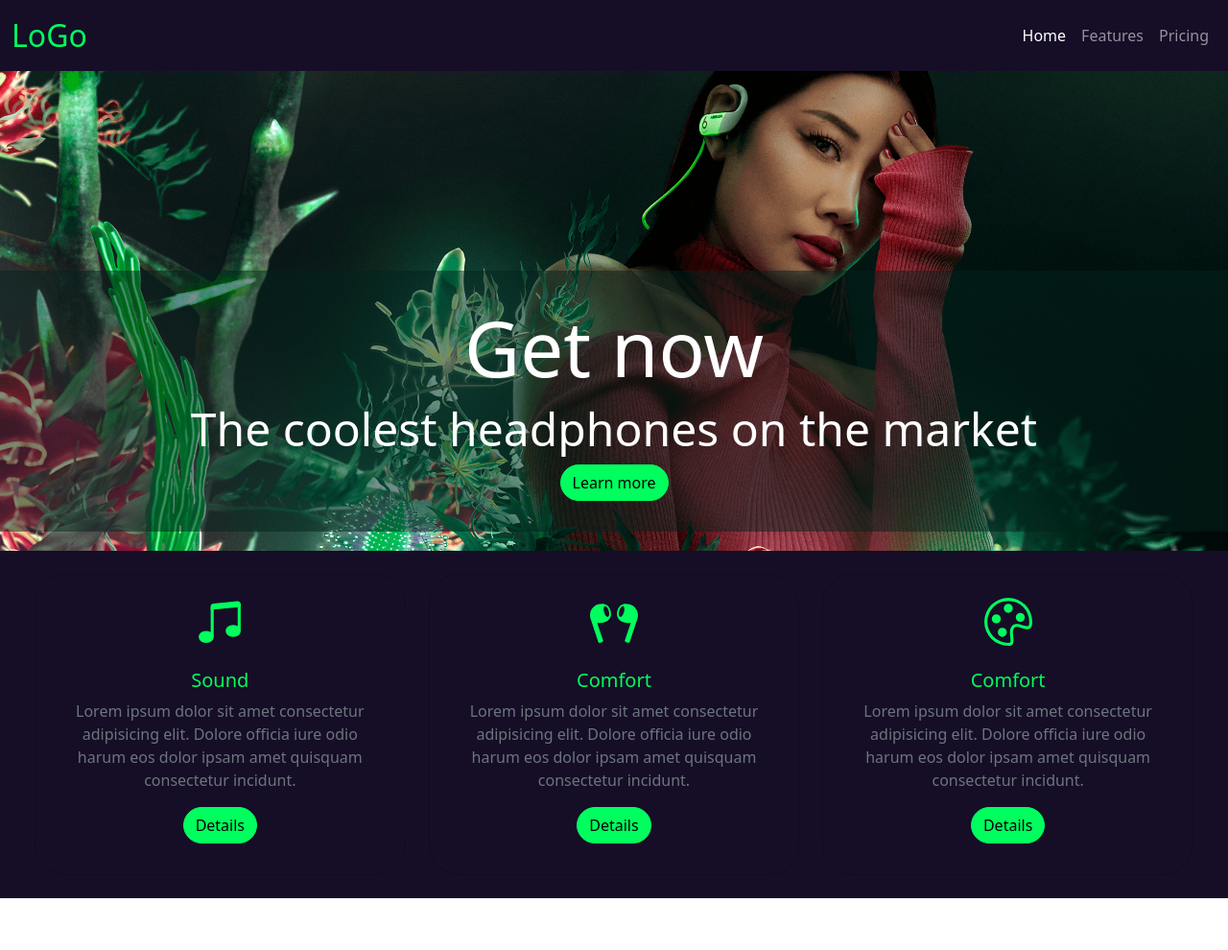
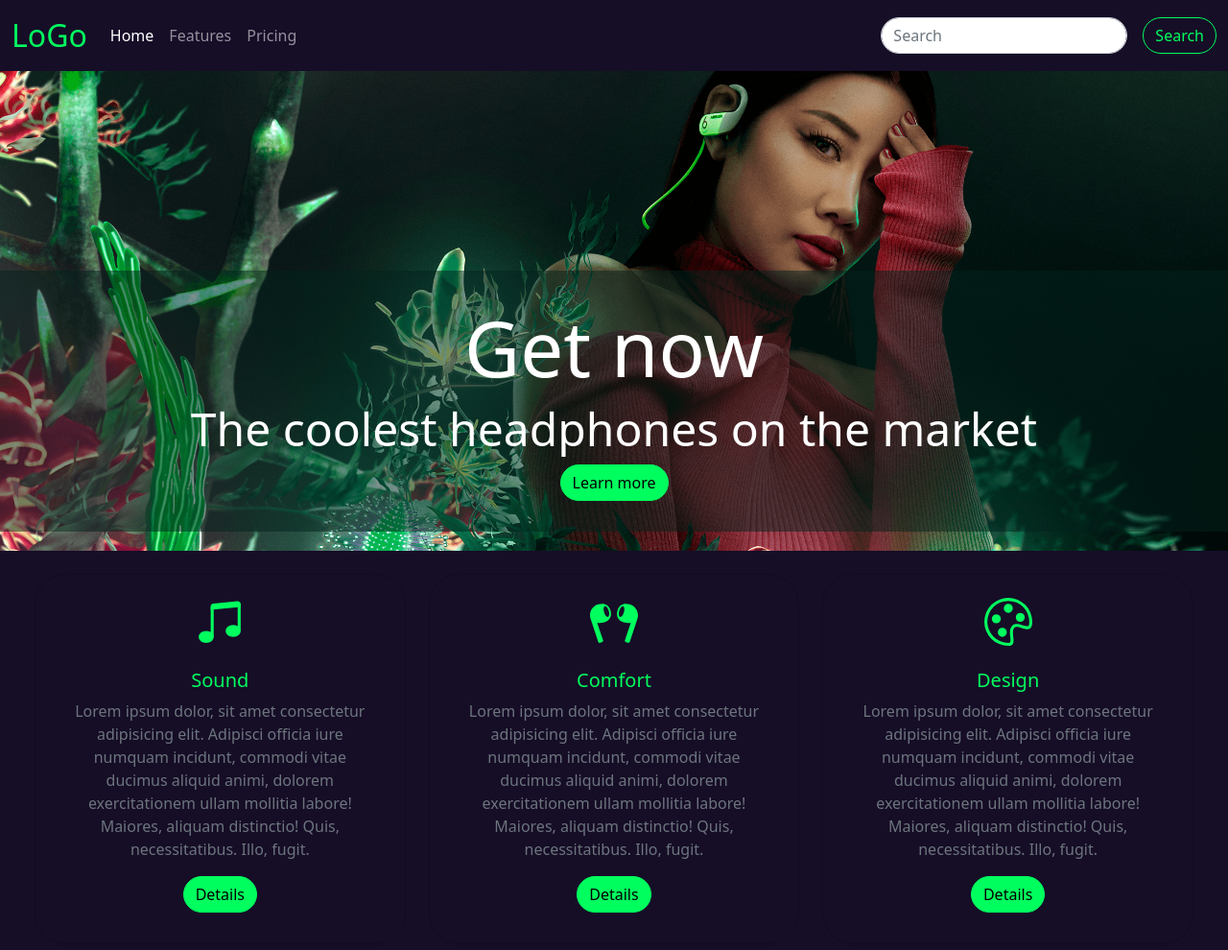
Before and after one commit to L-Ignatova/bootstrap-demo, a website: page index.html in a window 1280 px wide. Shown: the whole page at 96% size. Before the commit the page ends 936 px from the top, so only its background shows below. Drawn offline with nearby package versions, Linux system fonts and the light colour scheme.

Commit message:
add seach, sticky nav

```diff
--- a/index.html
+++ b/index.html
@@ -16,15 +16,15 @@
 
 <body>
 
-    <nav class="navbar navbar-expand-lg navbar-dark bg-dark">
+    <nav class="navbar navbar-expand-lg navbar-dark bg-dark sticky-top">
         <div class="container-fluid">
-            <a class="navbar-brand text-primary  me-auto" href="#">LoGo</a>
+            <a class="navbar-brand text-primary me-3" href="#">LoGo</a>
             <button class="navbar-toggler" type="button" data-bs-toggle="collapse" data-bs-target="#navbarNav"
                 aria-controls="navbarNav" aria-expanded="false" aria-label="Toggle navigation">
                 <span class="navbar-toggler-icon"></span>
             </button>
             <div class="collapse navbar-collapse" id="navbarNav">
-                <ul class="navbar-nav ms-auto">
+                <ul class="navbar-nav me-auto">
                     <li class="nav-item">
                         <a class="nav-link active" aria-current="page" href="#">Home</a>
                     </li>
@@ -35,6 +35,10 @@
                         <a class="nav-link" href="#">Pricing</a>
                     </li>
                 </ul>
+                <form class="d-flex">
+                    <input class="form-control me-3" type="search" placeholder="Search" aria-label="Search">
+                    <button class="btn btn-outline-primary" type="submit">Search</button>
+                </form>
             </div>
         </div>
     </nav>
@@ -67,7 +71,7 @@
                         </div>
                         <div class="card-body">
                             <h5 class="card-title">Sound</h5>
-                            <p class="card-text text-muted">Lorem ipsum dolor sit amet consectetur adipisicing elit. Dolore officia iure odio harum eos dolor ipsam amet quisquam consectetur incidunt.</p>
+                            <p class="card-text text-muted">Lorem ipsum dolor, sit amet consectetur adipisicing elit. Adipisci officia iure numquam incidunt, commodi vitae ducimus aliquid animi, dolorem exercitationem ullam mollitia labore! Maiores, aliquam distinctio! Quis, necessitatibus. Illo, fugit.</p>
                             <a href="#" class="btn btn-primary">Details</a>
                         </div>
                     </div>
@@ -81,7 +85,7 @@
                         </div>
                         <div class="card-body">
                             <h5 class="card-title">Comfort</h5>
-                            <p class="card-text text-muted">Lorem ipsum dolor sit amet consectetur adipisicing elit. Dolore officia iure odio harum eos dolor ipsam amet quisquam consectetur incidunt.</p>
+                            <p class="card-text text-muted">Lorem ipsum dolor, sit amet consectetur adipisicing elit. Adipisci officia iure numquam incidunt, commodi vitae ducimus aliquid animi, dolorem exercitationem ullam mollitia labore! Maiores, aliquam distinctio! Quis, necessitatibus. Illo, fugit.</p>
                             <a href="#" class="btn btn-primary">Details</a>
                         </div>
                     </div>
@@ -95,8 +99,8 @@
                             </svg>
                         </div>
                         <div class="card-body">
-                            <h5 class="card-title">Comfort</h5>
-                            <p class="card-text text-muted">Lorem ipsum dolor sit amet consectetur adipisicing elit. Dolore officia iure odio harum eos dolor ipsam amet quisquam consectetur incidunt.</p>
+                            <h5 class="card-title">Design</h5>
+                            <p class="card-text text-muted">Lorem ipsum dolor, sit amet consectetur adipisicing elit. Adipisci officia iure numquam incidunt, commodi vitae ducimus aliquid animi, dolorem exercitationem ullam mollitia labore! Maiores, aliquam distinctio! Quis, necessitatibus. Illo, fugit.</p>
                             <a href="#" class="btn btn-primary">Details</a>
                         </div>
                     </div>
```
